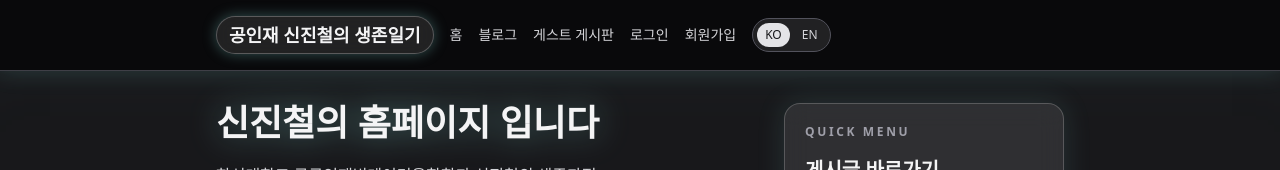
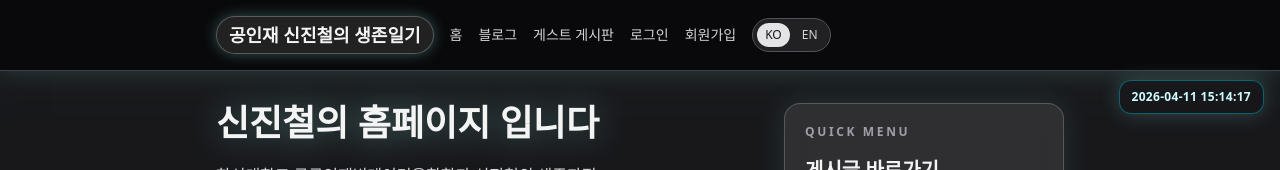
Before and after one commit to shin-jin-cheol/my-first-web, a Next.js app: page / in a window 1280 px wide. Shown: the top 170 px of the page. Built offline with nearby package versions, Linux system fonts and the light colour scheme; no server answers.

Commit message:
feat: add live clock with seconds to top-right corner

```diff
--- /dev/null
+++ b/app/components/LiveClock.tsx
@@ -0,0 +1,35 @@
+"use client";
+
+import { useEffect, useMemo, useState } from "react";
+
+function formatNow(date: Date) {
+  const yyyy = date.getFullYear();
+  const mm = String(date.getMonth() + 1).padStart(2, "0");
+  const dd = String(date.getDate()).padStart(2, "0");
+  const hh = String(date.getHours()).padStart(2, "0");
+  const mi = String(date.getMinutes()).padStart(2, "0");
+  const ss = String(date.getSeconds()).padStart(2, "0");
+  return `${yyyy}-${mm}-${dd} ${hh}:${mi}:${ss}`;
+}
+
+export default function LiveClock() {
+  const [now, setNow] = useState(() => new Date());
+
+  useEffect(() => {
+    const timer = window.setInterval(() => {
+      setNow(new Date());
+    }, 1000);
+
+    return () => {
+      window.clearInterval(timer);
+    };
+  }, []);
+
+  const label = useMemo(() => formatNow(now), [now]);
+
+  return (
+    <div className="fixed right-4 top-20 z-50 rounded-xl border border-cyan-400/40 bg-zinc-900/65 px-3 py-2 text-xs font-semibold tracking-wide text-cyan-100 shadow-[0_0_20px_rgba(129,216,208,0.25)] backdrop-blur-md">
+      {label}
+    </div>
+  );
+}
--- a/app/layout.tsx
+++ b/app/layout.tsx
@@ -1,6 +1,7 @@
 import type { Metadata } from "next";
 import Link from "next/link";
 import BgmPlayer from "./components/BgmPlayer";
+import LiveClock from "./components/LiveClock";
 import { clearSession, getSession } from "@/lib/auth";
 import { redirect } from "next/navigation";
 import { headers } from "next/headers";
@@ -59,7 +60,7 @@ export default async function RootLayout({
             <Link href="/guest" className="text-sm font-medium text-zinc-300 transition hover:text-white hover:drop-shadow-[0_0_8px_rgba(129,216,208,0.6)]">
               {t(locale, "게스트 게시판", "Guest Board")}
             </Link>
-            {session?.role === "owner" ? (
+            {session ? (
               <Link
                 href="/posts/new"
                 className="rounded-full border border-[#b8ece7] bg-[#81d8d0] px-3 py-1.5 text-sm font-semibold text-zinc-900 shadow-[0_0_20px_rgba(129,216,208,0.6)] transition hover:-translate-y-0.5 hover:bg-[#96e1da] hover:shadow-[0_0_28px_rgba(129,216,208,0.75)]"
@@ -174,6 +175,7 @@ export default async function RootLayout({
           </div>
         </footer>
         <div className="h-24" />
+        <LiveClock />
         <BgmPlayer />
       </body>
     </html>
```
